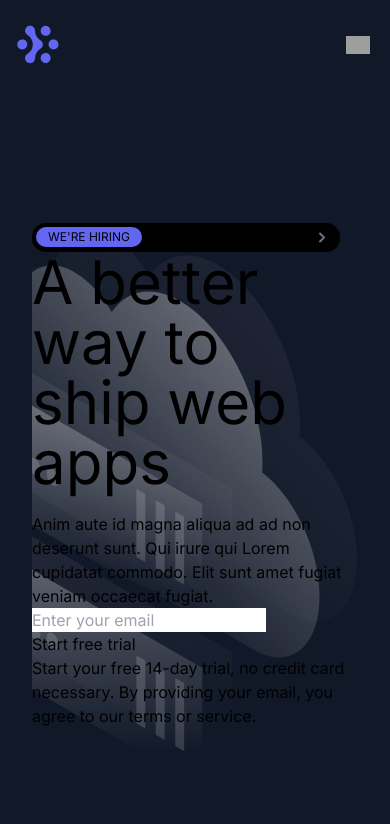
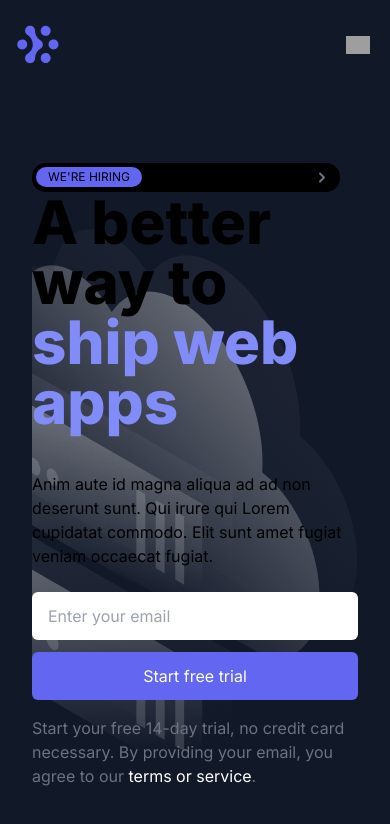
Before and after one commit to rongyang610/lennar-post, a Next.js app: page / in a window 390 px wide. Shown: the top 824 px of the page. Built offline with nearby package versions, Linux system fonts and the light colour scheme; grey boxes are pictures that could not be loaded.

Commit message:
feat(home-page): update css and add mobile responsiveness

```diff
--- a/app/page.tsx
+++ b/app/page.tsx
@@ -1,9 +1,11 @@
 import Image from 'next/image'
 import Link from 'next/link'
 
+import EmailForm from '@/components/EmailForm'
+
 export default function Home() {
   return (
-    <section className="flex h-full flex-col justify-center bg-[url('/illustration.png')] bg-auto bg-right bg-no-repeat">
+    <section className="flex h-full flex-col justify-center bg-[url('/illustration.png')] bg-auto bg-right bg-no-repeat gap-6">
       <div className="max-w-[592px]">
         <div className="flex w-fit gap-4 rounded-[14px] bg-black py-1 pl-1 pr-2">
           <h5 className="h-fit rounded-[10px] bg-[#6366F1] px-3 py-0.5 text-xs">
@@ -19,10 +21,10 @@ export default function Home() {
             />
           </div>
         </div>
-        <div className="flex flex-col gap-5">
-          <h1 className="flex flex-col text-6xl">
+        <div className="flex flex-col gap-5 mb-6">
+          <h1 className="flex flex-col text-6xl font-extrabold mb-5">
             A better way to
-            <span>ship web apps</span>
+            <span className="text-[#818CF8]">ship web apps</span>
           </h1>
           <p>
             Anim aute id magna aliqua ad ad non deserunt sunt. Qui irure qui
@@ -30,15 +32,15 @@ export default function Home() {
             fugiat.
           </p>
         </div>
-        <div>
-          <form>
-            <input type="email" placeholder="Enter your email" />
-            <button type="submit">Start free trial</button>
-          </form>
-          <span>
+        <div className="flex flex-col gap-4">
+          <EmailForm />
+          <span className="text-[#6B7280]">
             Start your free 14-day trial, no credit card necessary. By providing
             your email, you agree to our{' '}
-            <Link href="/terms">terms or service</Link>.
+            <Link href="/terms" className="text-white">
+              terms or service
+            </Link>
+            .
           </span>
         </div>
       </div>
```
